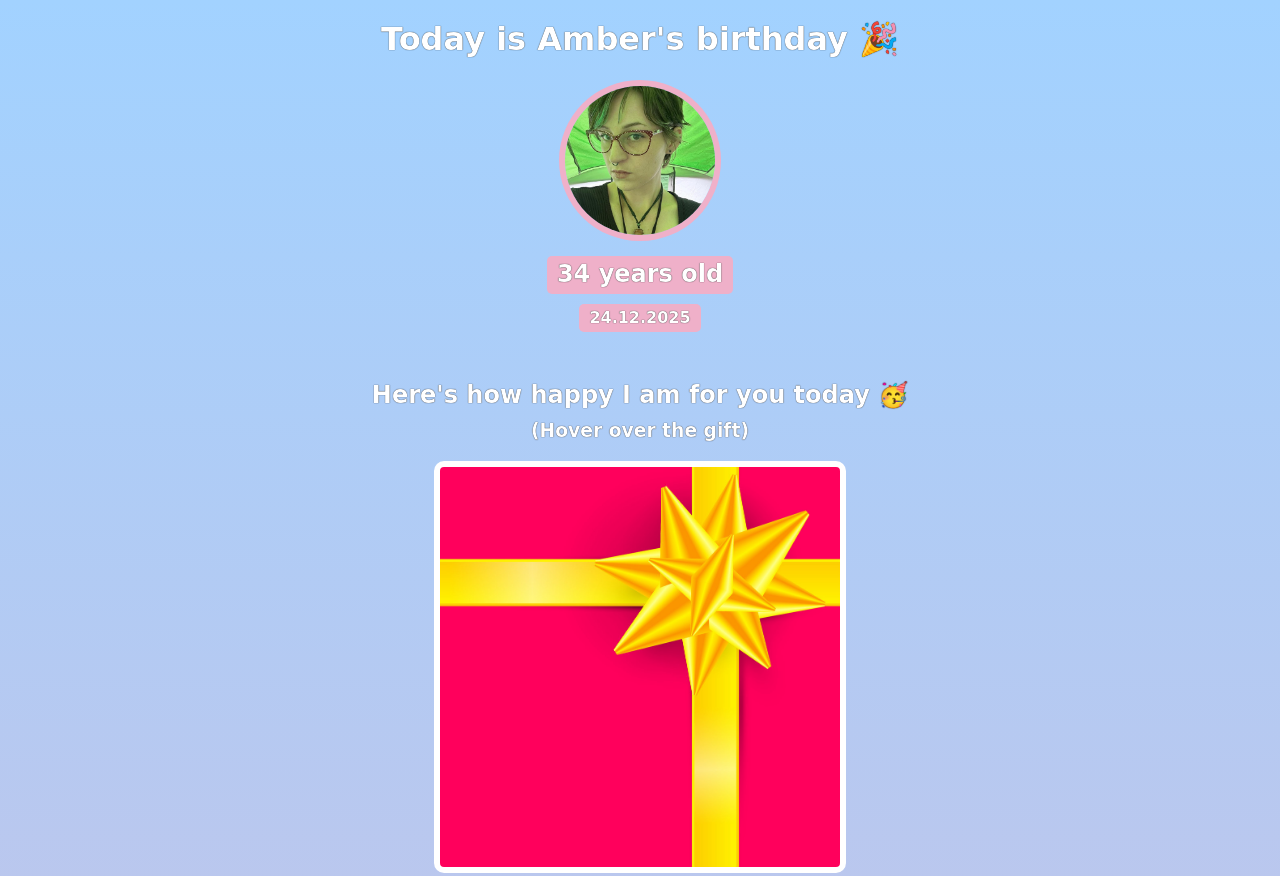
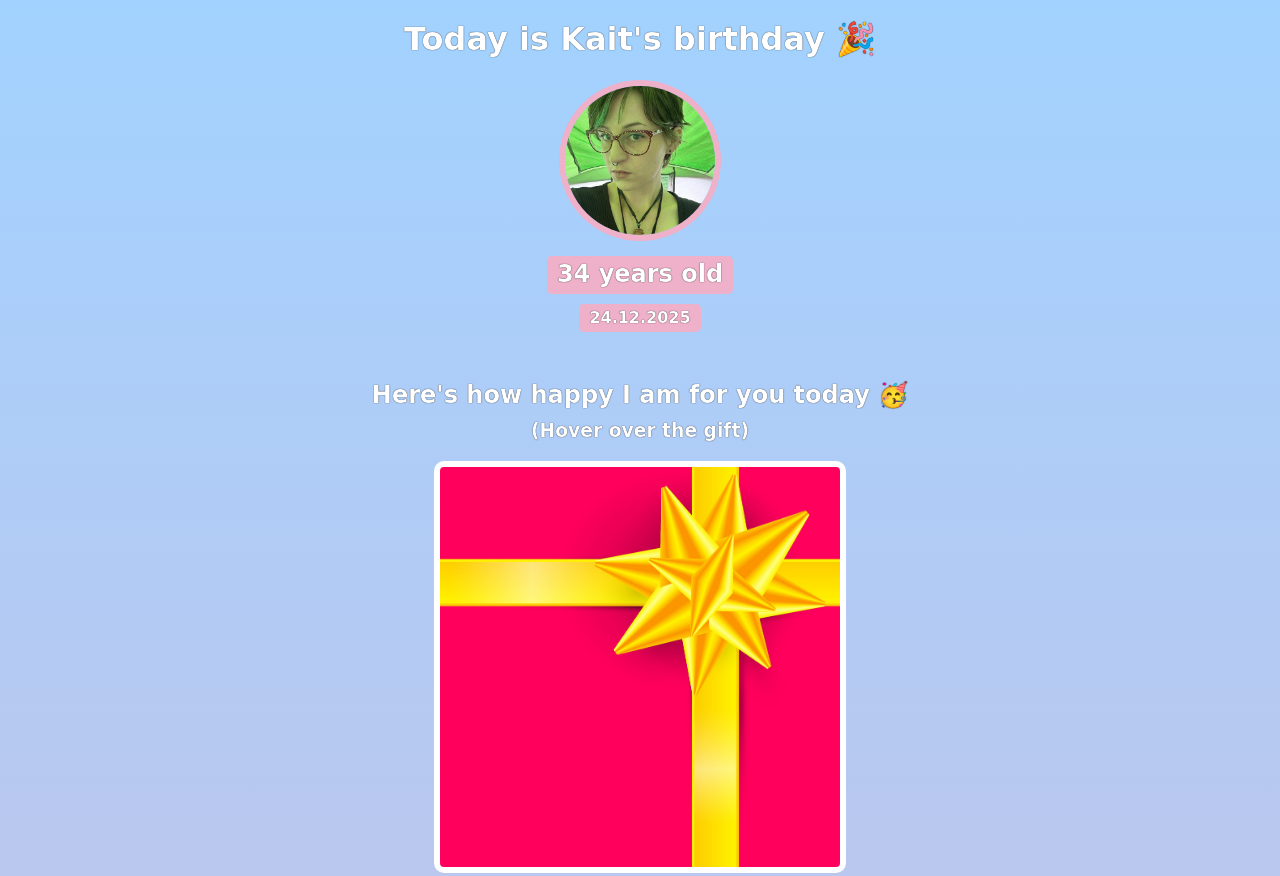
Before and after one commit to SeariousDub/birthday-card, a website built with Vite: page index.html in a window 1280 px wide. Shown: the top 876 px of the page. Built offline with nearby package versions, Linux system fonts and the light colour scheme; a web font is replaced by a local one.

Commit message:
Change name to Kait

```diff
--- a/index.html
+++ b/index.html
@@ -7,7 +7,7 @@
     </head>
     <body>
         <div id="header">
-            <h1>Today is Amber's birthday 🎉</h1>
+            <h1>Today is Kait's birthday 🎉</h1>
             <img id="bff-img" src="images/amber.jpeg">
             <h2 id="bday-age">34 years old</h2>
             <h4 id="bday-date">24.12.2025</h4>
```
